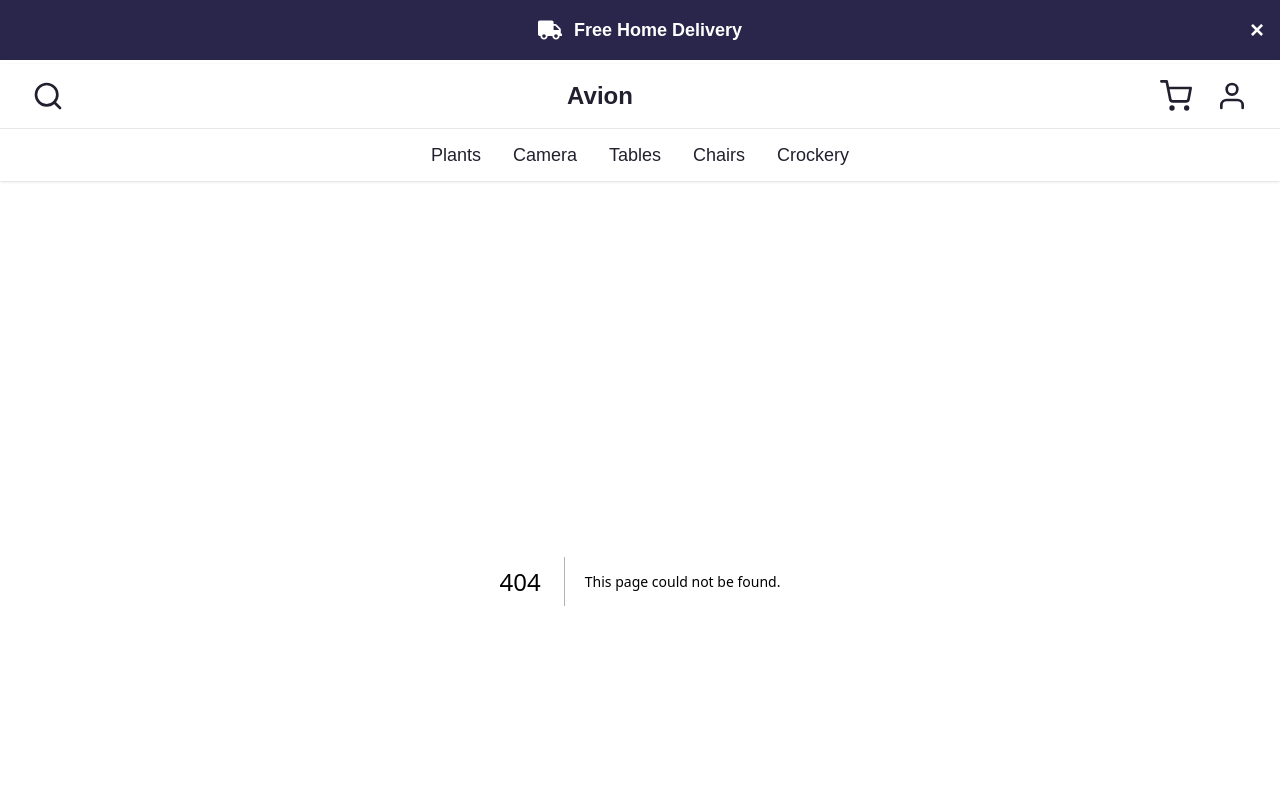
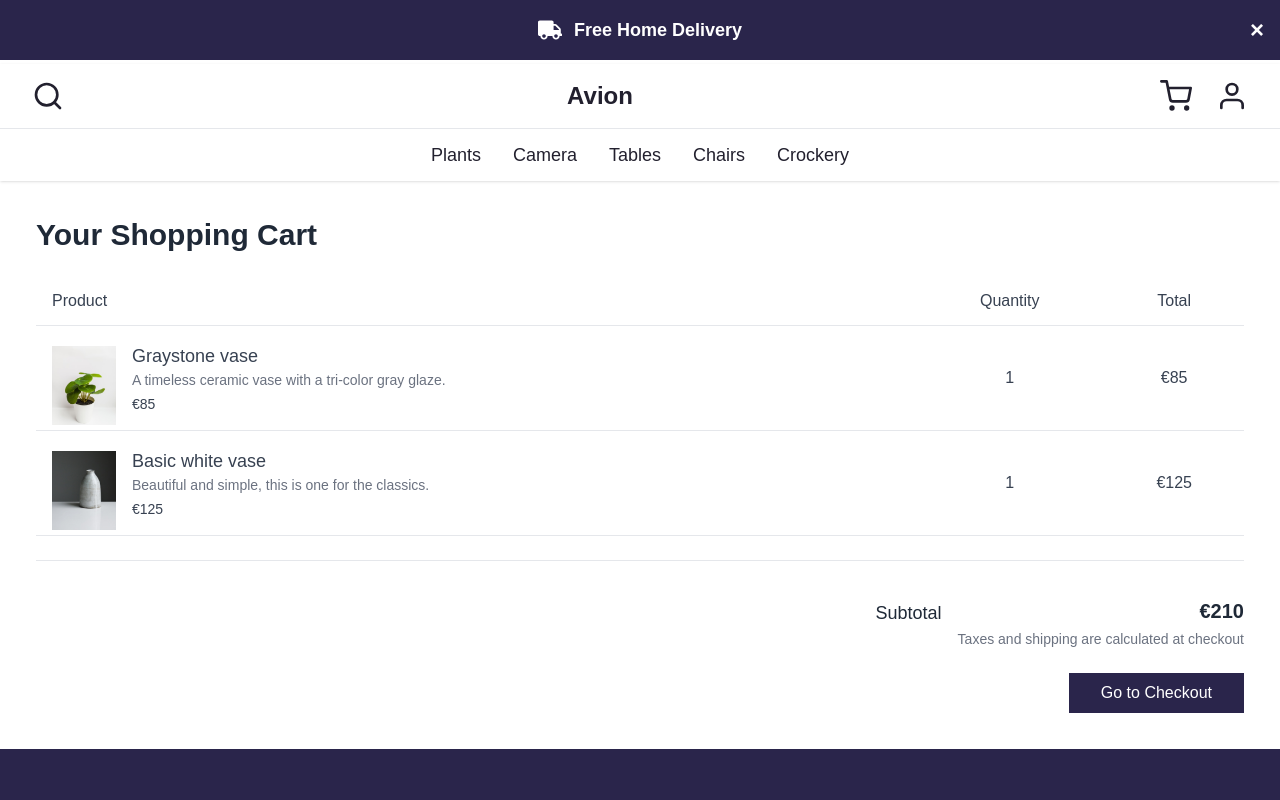
Before and after one commit to SMUZAMMILJAVED/uiux_hackathon_giaic, a Next.js app: page /cart in a window 1280 px wide. Before the commit this address had no page. Shown: the top 800 px of the page. Built offline with nearby package versions, Linux system fonts and the light colour scheme.

Commit message:
cart page

```diff
--- /dev/null
+++ b/app/cart/page.tsx
@@ -0,0 +1,12 @@
+import CartPage from '@/components/CartPage'
+import React from 'react'
+
+const page = () => {
+  return (
+    <div>
+        <CartPage/>
+    </div>
+  )
+}
+
+export default page
--- /dev/null
+++ b/components/CartPage.tsx
@@ -0,0 +1,101 @@
+import Image from "next/image";
+
+const Cart = () => {
+  return (
+    <div className="flex flex-col p-6 sm:p-9">
+      <div className="mb-6">
+        {/* Heading on the left side */}
+        <h1 className="text-3xl font-semibold text-gray-800">Your Shopping Cart</h1>
+      </div>
+
+      {/* Cart Table */}
+      <div className="overflow-x-auto">
+        <table className="w-full table-auto text-left border-collapse">
+          <thead>
+            <tr>
+              <th className="py-3 px-4 text-gray-700 font-medium border-b">Product</th>
+              <th className="py-3 px-4 text-gray-700 font-medium border-b text-center">Quantity</th>
+              <th className="py-3 px-4 text-gray-700 font-medium border-b text-center">Total</th>
+            </tr>
+          </thead>
+          <tbody>
+            {/* Product 1 */}
+            <tr>
+              <td className="py-4 px-4 border-b">
+                <div className="flex items-center space-x-4">
+                  <div className="w-16 h-16">
+                    <Image
+                      src="/cart_1.png" // Replace with the actual image path
+                      alt="Graystone vase"
+                      width={64}
+                      height={64}
+                      className="object-cover"
+                    />
+                  </div>
+                  <div>
+                    <h2 className="text-lg font-medium text-gray-700">Graystone vase</h2>
+                    <p className="text-sm text-gray-500">A timeless ceramic vase with a tri-color gray glaze.</p>
+                    <p className="text-sm font-medium text-gray-700 mt-1">€85</p> {/* Product Price below Description */}
+                  </div>
+                </div>
+              </td>
+              <td className="py-4 px-4 border-b text-center">
+                <p className="text-gray-700">1</p> {/* Centered Quantity */}
+              </td>
+              <td className="py-4 px-4 border-b text-center">
+                <p className="text-gray-700">€85</p> {/* Centered Total Price */}
+              </td>
+            </tr>
+            {/* Product 2 */}
+            <tr>
+              <td className="py-4 px-4 border-b">
+                <div className="flex items-center space-x-4">
+                  <div className="w-16 h-16">
+                    <Image
+                      src="/cart_2.png" // Replace with the actual image path
+                      alt="Basic white vase"
+                      width={64}
+                      height={64}
+                      className="object-cover"
+                    />
+                  </div>
+                  <div>
+                    <h2 className="text-lg font-medium text-gray-700">Basic white vase</h2>
+                    <p className="text-sm text-gray-500">Beautiful and simple, this is one for the classics.</p>
+                    <p className="text-sm font-medium text-gray-700 mt-1">€125</p> {/* Product Price below Description */}
+                  </div>
+                </div>
+              </td>
+              <td className="py-4 px-4 border-b text-center">
+                <p className="text-gray-700">1</p> {/* Centered Quantity */}
+              </td>
+              <td className="py-4 px-4 border-b text-center">
+                <p className="text-gray-700">€125</p> {/* Centered Total Price */}
+              </td>
+            </tr>
+          </tbody>
+        </table>
+      </div>
+
+      {/* Subtotal Section aligned to the right */}
+      <div className="mt-6 flex justify-end items-center border-t pt-4">
+        <div className="text-right">
+          <p className="text-lg font-medium text-gray-800">Subtotal</p>
+        </div>
+        <div className="text-right ml-4 mt-5">
+          <p className="text-xl font-semibold text-gray-800">€210</p>
+          <p className="text-sm text-gray-500 mt-1">Taxes and shipping are calculated at checkout</p>
+        </div>
+      </div>
+
+      {/* Checkout Button aligned to the right */}
+      <div className="mt-6 flex justify-end">
+        <button className="w-full px-8 sm:w-auto bg-[#2A254B] text-white py-2 hover:bg-[#3c2a64]">
+          Go to Checkout
+        </button>
+      </div>
+    </div>
+  );
+};
+
+export default Cart;
--- a/components/Navebar.tsx
+++ b/components/Navebar.tsx
@@ -22,7 +22,7 @@ const Navbar = () => {
         {/* Right Side: Icons */}
         <div className="flex items-center space-x-6">
           {/* Search Icon for Mobile */}
-          <FiSearch className="block sm:hidden w-8 h-8 text-[#22202E] cursor-pointer" />
+         <FiSearch className="block sm:hidden w-8 h-8 text-[#22202E] cursor-pointer" />
           {/* Menu Toggle */}
           <button
             onClick={() => setIsMenuOpen(!isMenuOpen)}
@@ -35,7 +35,7 @@ const Navbar = () => {
             )}
           </button>
           {/* Cart and User Icons (Desktop Only) */}
-          <FiShoppingCart className="hidden sm:block w-8 h-8 text-[#22202E] cursor-pointer" />
+          <Link href={"/cart"}>       <FiShoppingCart className="hidden sm:block w-8 h-8 text-[#22202E] cursor-pointer" /> </Link>
           <FiUser className="hidden sm:block w-8 h-8 text-[#22202E] cursor-pointer" />
         </div>
       </div>
```
Also changed, not shown: public/cart_1.png (added), public/cart_2.png (added).
